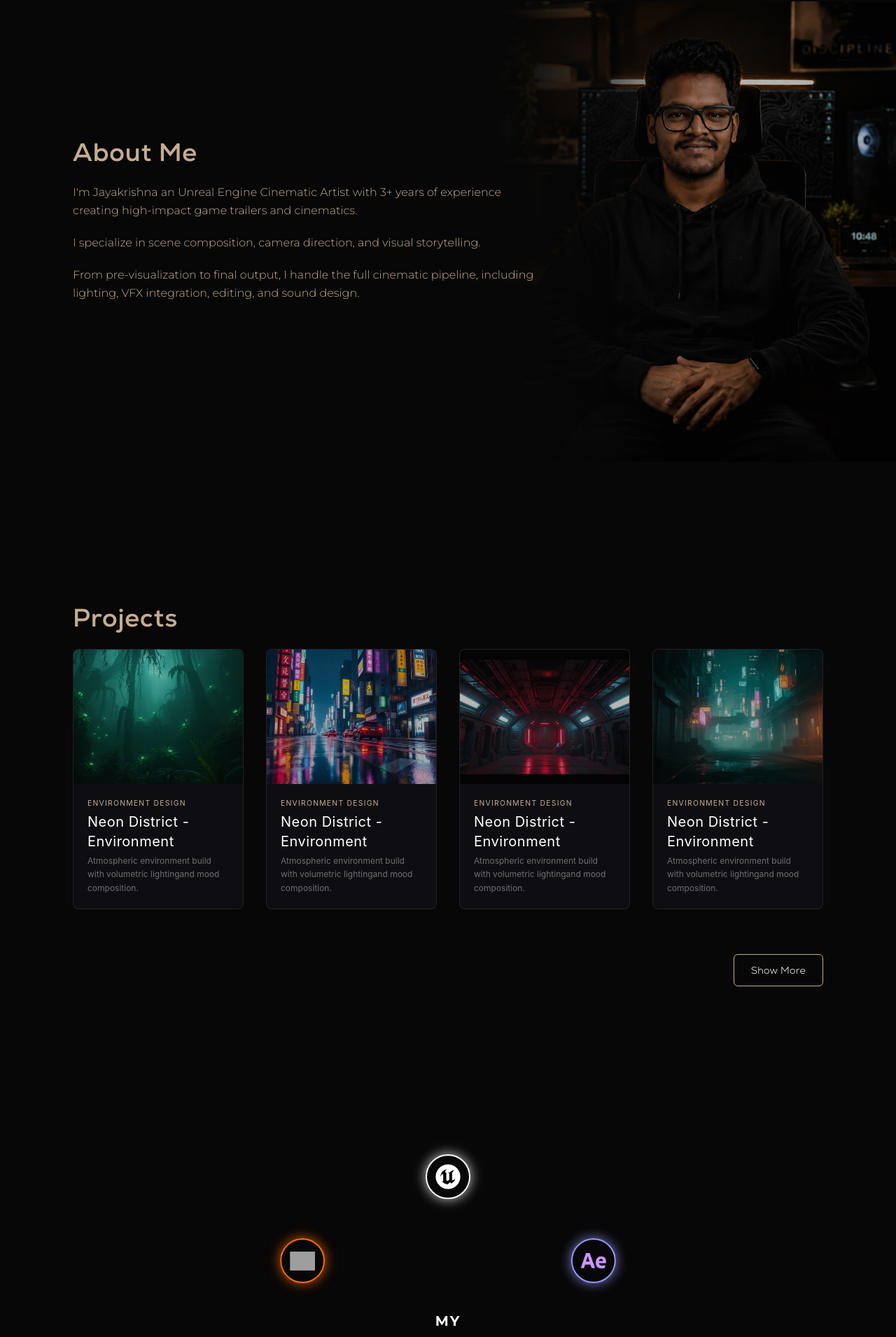
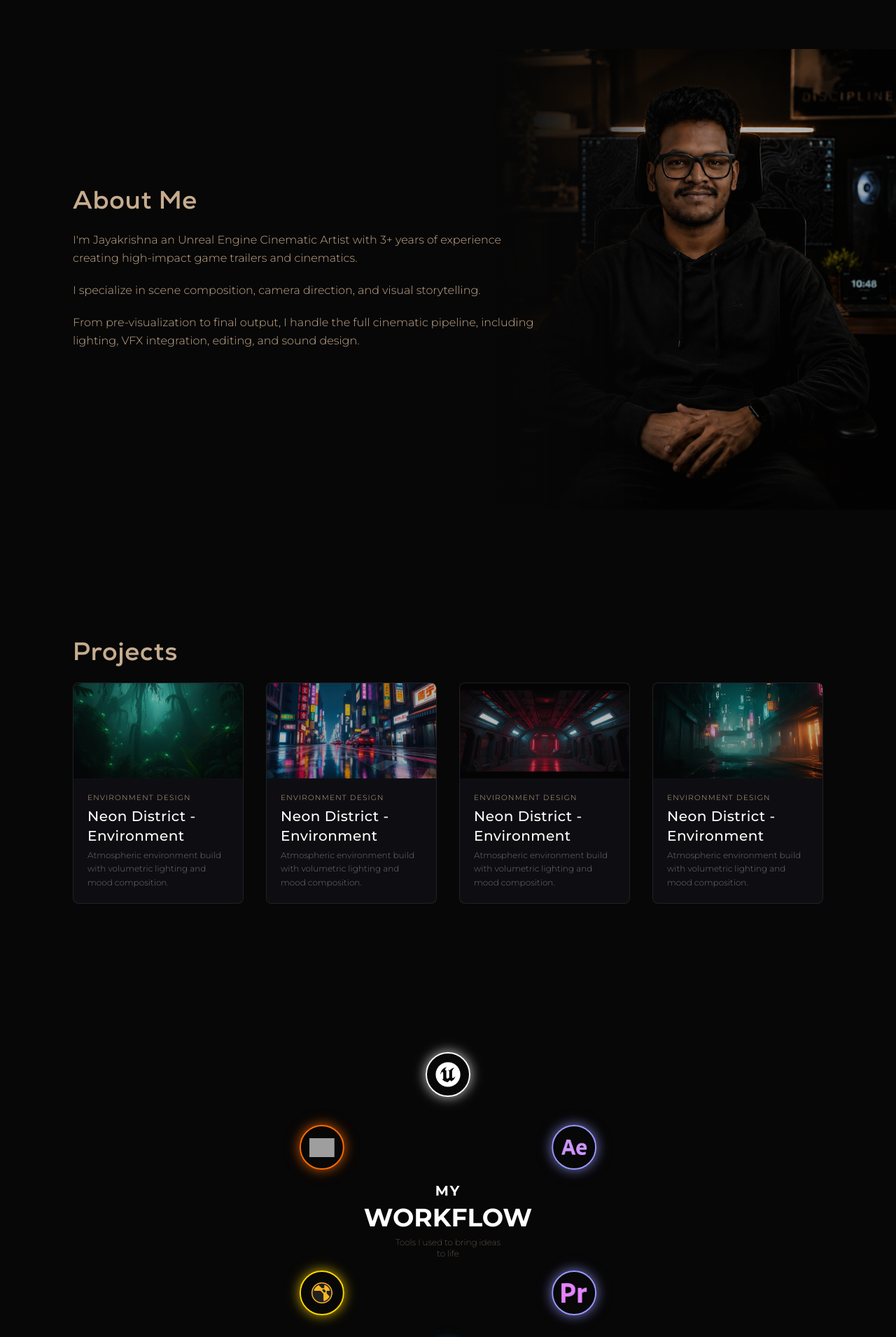
Before and after one commit to arunchand8/jk-portfolio, a React (Vite) app: page / in a window 1280 px wide. Shown: the part 850-2760 px from the top of the page at 70% size. Built offline with nearby package versions, Linux system fonts and the light colour scheme; grey boxes are pictures that could not be loaded.

Commit message:
first commit

```diff
--- a/src/App.jsx
+++ b/src/App.jsx
@@ -29,7 +29,7 @@ function ScrollToHash() {
 export default function App() {
   return (
     <BrowserRouter>
-      <div className="bg-dark min-h-screen text-white font-dm">
+      <div className="bg-dark min-h-screen text-white font-montserrat-light">
         <Navbar />
         <ScrollToHash />
         <Routes>
--- a/src/components/Button.jsx
+++ b/src/components/Button.jsx
@@ -7,10 +7,9 @@ export default function Button({
   const base =
     "inline-flex items-center justify-center gap-2 rounded-md text-sm font-semibold tracking-wide transition-opacity hover:opacity-90 no-underline";
   const variants = {
-    primary: "bg-gold text-dark px-6 py-3",
+    primary: "bg-rose text-dark px-6 py-3",
     ghost: "border border-white/30 text-white/70 px-6 py-3",
   };
-
   return (
     <a href={href} className={`${className} ${base} ${variants[variant]}`}>
       {children}
--- a/src/components/Footer.jsx
+++ b/src/components/Footer.jsx
@@ -24,8 +24,8 @@ const socials = [
 export default function Footer() {
   return (
     <footer className="border-t border-white/10 mt-6">
-      <section className="mb-6 max-w-6xl mx-auto px-6 md:px-10 py-20 text-center">
-        <h2 className="font-nexa-bold text-4xl text-rose tracking-wide mb-4">
+      <section className="mb-6 max-w-6xl mx-auto px-6 md:px-10 md:py-20 py-14 text-center">
+        <h2 className="font-nexa-bold text-3xl md:text-4xl text-rose tracking-wide mb-4">
           Connect
         </h2>
         <a
--- a/src/components/Hero.jsx
+++ b/src/components/Hero.jsx
@@ -1,15 +1,17 @@
-import { NavLink } from "react-router-dom";
 import heroImg from "../assets/hero.png";
 
 export default function Hero() {
   return (
-    <section id="home" className="mb-6 md:mb-13 relative flex min-h-[calc(100svh-88px)] items-center justify-center overflow-hidden md:min-h-[80vh]">
-      <div
+    <section id="home"
+    // className="mb-6 md:mb-12 relative flex min-h-[calc(100svh-88px)] items-center justify-center overflow-hidden md:min-h-[80vh]">
+    className="mb-6 md:mb-12 relative flex min-h-[calc(100svh-80px)] md:min-h-[calc(100svh-88px)] items-center justify-center overflow-hidden"
+    >
+    <div
         className="absolute inset-0 bg-cover bg-center bg-no-repeat"
         style={{ backgroundImage: `url(${heroImg})` }}
       />
       <div className="absolute inset-0 bg-black/50" />
-      <div className="relative z-10 flex flex-col items-center gap-5 px-6 py-16 text-center">
+      <div className="relative z-10 flex flex-col items-center gap-5 px-6 py-10 text-center md:py-16">
         <h1 className="leading-tight tracking-wide text-white">
           <span className="hero-fade-up hero-fade-up-delay mb-2 block font-nexa-trail-thin text-2xl text-white/80 md:text-4xl">
             Hi, I’m K. Jayakrishna
--- a/src/components/ProjectCard.jsx
+++ b/src/components/ProjectCard.jsx
@@ -18,7 +18,8 @@ export default function ProjectCard({
           />
         </div>
       ) : imgSrc ? (
-        <figure className="h-48 overflow-hidden flex-shrink-0">
+        // <figure className="h-48 overflow-hidden flex-shrink-0">
+        <figure className="aspect-video overflow-hidden flex-shrink-0">
           <img
             src={imgSrc}
             alt={title}
@@ -50,10 +51,10 @@ export default function ProjectCard({
         <p className="text-[0.65rem] uppercase tracking-[0.12em] text-rose mb-1">
           {tag}
         </p>
-        <h3 className="font-bebas text-xl text-white tracking-wide mb-1">
+        <h3 className="font-montserrat-medium text-xl text-white tracking-wide mb-1">
           {title}
         </h3>
-        <p className="text-xs text-white/40 leading-relaxed font-dm">{desc}</p>
+        <p className="text-xs text-white/40 leading-relaxed font-montserrat-light">{desc}</p>
       </div>
     </article>
   );
--- a/src/components/SectionHeader.jsx
+++ b/src/components/SectionHeader.jsx
@@ -1,7 +1,7 @@
 export default function SectionHeader({ title }) {
   return (
     <div className="mb-6 md:mb-6 font-nexa-trail-thin">
-      <h2 className="font-nexa-bold text-4xl text-rose tracking-wide">{title}</h2>
+      <h2 className="font-nexa-bold text-3xl md:text-4xl text-rose tracking-wide">{title}</h2>
     </div>
   )
 }
--- a/src/components/Skills.jsx
+++ b/src/components/Skills.jsx
@@ -27,14 +27,15 @@ const getOrbitMetrics = () => {
     return { size: 600, radius: 260, iconSize: 64 };
   }
   const viewport = window.innerWidth;
-  const size = Math.min(600, Math.max(288, viewport - 32));
+  // const size = Math.min(600, Math.max(288, viewport - 32));
+  const size = Math.min(520, Math.max(280, viewport - 48));
   const radiusRatio =
     viewport < 480
       ? 0.42
       : viewport < 768
         ? 0.35
         : viewport < 1024
-          ? 0.28
+          ? 0.24
           : 0.40;
   const iconSize = viewport < 380 ? 44 : viewport < 640 ? 52 : 64;
   return {
@@ -129,7 +130,8 @@ export default function Skills() {
     <main
       id="skills"
       ref={sectionRef}
-      className="mb-6 md:mb-13 min-h-screen overflow-x-hidden bg-dark flex flex-col items-center justify-start px-6 md:px-10 lg:px-14 py-14 sm:py-16 lg:py-20 gap-16 lg:gap-20"
+      // className="mb-6 md:mb-12 min-h-screen overflow-x-hidden bg-dark flex flex-col items-center justify-start px-6 md:px-10 lg:px-14 py-14 sm:py-16 lg:py-20 gap-16 lg:gap-20"
+      className="scroll-mt-20 mb-6 md:mb-12 overflow-x-hidden bg-dark flex flex-col items-center justify-start px-6 md:px-10 lg:px-14 py-14 sm:py-16 lg:py-20 gap-16 lg:gap-20"
     >
       {/* Orbital Section */}
       <div
@@ -150,7 +152,7 @@ export default function Skills() {
           <h2 className="font-montserrat-bold text-2xl min-[380px]:text-3xl sm:text-4xl md:text-4xl text-white uppercase">
             Workflow
           </h2>
-          <h5 className="font-montserrat-thin text-xs text-rose mt-2 max-w-\[120px\] sm:max-w-\[150px\] mx-auto leading-snug">
+          <h5 className="font-montserrat-thin text-xs text-rose mt-2 max-w-30 sm:max-w-37.5 mx-auto leading-snug">
             Tools I used to bring ideas to life
           </h5>
         </div>
@@ -195,7 +197,7 @@ export default function Skills() {
         className="w-full max-w-6xl border border-white/20 rounded-xl px-5 sm:px-6 py-6 sm:py-7 mt-8 md:-mt-12 lg:mt-0 flex flex-col lg:flex-row items-center justify-center lg:items-center gap-7 lg:gap-12"
       >
         {/* <p className="font-montserrat-medium text-sm text-rose max-w-\[260px\] lg:max-w-42 text-center lg:text-center shrink-0 leading-relaxed"> */}
-          <p className="font-montserrat-medium text-sm text-rose max-w-[170px] text-center shrink-0 leading-relaxed">
+          <p className="font-montserrat-medium text-sm text-rose max-w-42.5 text-center shrink-0 leading-relaxed">
           Every project is unique.
           I use the right tools at the right time.
         </p>
@@ -241,7 +243,7 @@ export default function Skills() {
               >
                 <img
                   src={arrow}
-                  alt="Arroe-image"
+                  alt="Arrow"
                   className="w-6 h-3 sm:w-8 sm:h-3"
                 />
               </span>
--- a/src/pages/Home.jsx
+++ b/src/pages/Home.jsx
@@ -1,4 +1,3 @@
-import { NavLink } from "react-router-dom";
 import Hero from "../components/Hero";
 import ProjectCard from "../components/ProjectCard";
 import SectionHeader from "../components/SectionHeader";
@@ -15,28 +14,28 @@ const featuredProjects = [
     imgSrc: img1,
     tag: "Environment Design",
     title: "Neon District - Environment",
-    desc: "Atmospheric environment build with volumetric lightingand mood composition.",
+    desc: "Atmospheric environment build with volumetric lighting and mood composition.",
   },
   {
     type: "screenshot",
     imgSrc: img2,
     tag: "Environment Design",
     title: "Neon District - Environment",
-    desc: "Atmospheric environment build with volumetric lightingand mood composition.",
+    desc: "Atmospheric environment build with volumetric lighting and mood composition.",
   },
   {
     type: "screenshot",
     imgSrc: img3,
     tag: "Environment Design",
     title: "Neon District - Environment",
-    desc: "Atmospheric environment build with volumetric lightingand mood composition.",
+    desc: "Atmospheric environment build with volumetric lighting and mood composition.",
   },
   {
     type: "screenshot",
     imgSrc: img4,
     tag: "Environment Design",
     title: "Neon District - Environment",
-    desc: "Atmospheric environment build with volumetric lightingand mood composition.",
+    desc: "Atmospheric environment build with volumetric lighting and mood composition.",
   },
 ];
 
@@ -46,7 +45,9 @@ export default function Home() {
       <Hero />
       <section
         id="about"
-        className="relative min-h-screen flex items-center overflow-hidden mb-6 md:mb-13"
+        // className="relative min-h-screen flex items-center overflow-hidden mb-6 md:mb-12"
+        // className="relative overflow-hidden py-14 md:min-h-screen md:flex md:items-center mb-6 md:mb-12"
+        className="scroll-mt-20 relative overflow-hidden py-14 md:min-h-screen md:flex md:items-center mb-6 md:mb-12"
       >
         {/* Background Image — right side lo — desktop only */}
         <div
@@ -59,11 +60,12 @@ export default function Home() {
         />
 
         {/* Gradient Overlay */}
-        <div className="absolute inset-0 bg-linear-to-r from-dark via-dark/30 to-dark/30" />
+        <div className="absolute inset-0 bg-gradient-to-r from-dark via-dark/30 to-dark/30" />
 
         {/* Content */}
-        <div className="relative z-10 max-w-6xl mx-auto px-6 md:px-10 py-24 w-full">
-          <div className="max-w-2xl flex flex-col lg:flex-row items-center lg:items-start gap-8 lg:gap-0">
+        {/* <div className="relative z-10 max-w-6xl mx-auto px-6 md:px-10 md:py-12 w-full"> */}
+        <div className="relative z-10 max-w-6xl mx-auto px-6 md:px-10 w-full">
+          <div className="max-w-2xl flex flex-col lg:flex-row items-center lg:items-start gap-6 lg:gap-0">
             <div className="flex-1">
               <SectionHeader title="About Me" />
 
@@ -95,8 +97,9 @@ export default function Home() {
           </div>
         </div>
       </section>
-      <section id="projects" className="mb-6 md:mb-13">
-        <div className="max-w-6xl mx-auto px-6 md:px-10 py-20 md:py-20">
+      {/* <section id="projects" className="mb-6 md:mb-12"> */}
+        <section id="projects" className="scroll-mt-20 mb-6 md:mb-12">
+        <div className="max-w-6xl mx-auto px-6 md:px-10 py-14 md:py-16">
           <div className="mb-6">
             <SectionHeader title="Projects" />
           </div>
@@ -107,14 +110,6 @@ export default function Home() {
               </li>
             ))}
           </ul>
-          <div className="mt-16 flex justify-end">
-            <NavLink
-              to="/#projects"
-              className="font-nexa-light inline-flex items-center justify-center rounded-md text-white border border-rose px-6 py-3 text-sm font-semibold tracking-wide no-underline hover:bg-transparent hover:text-rose hover:border-white transition-all duration-200"
-            >
-              Show More
-            </NavLink>
-          </div>
         </div>
       </section>
       <Skills />
```
